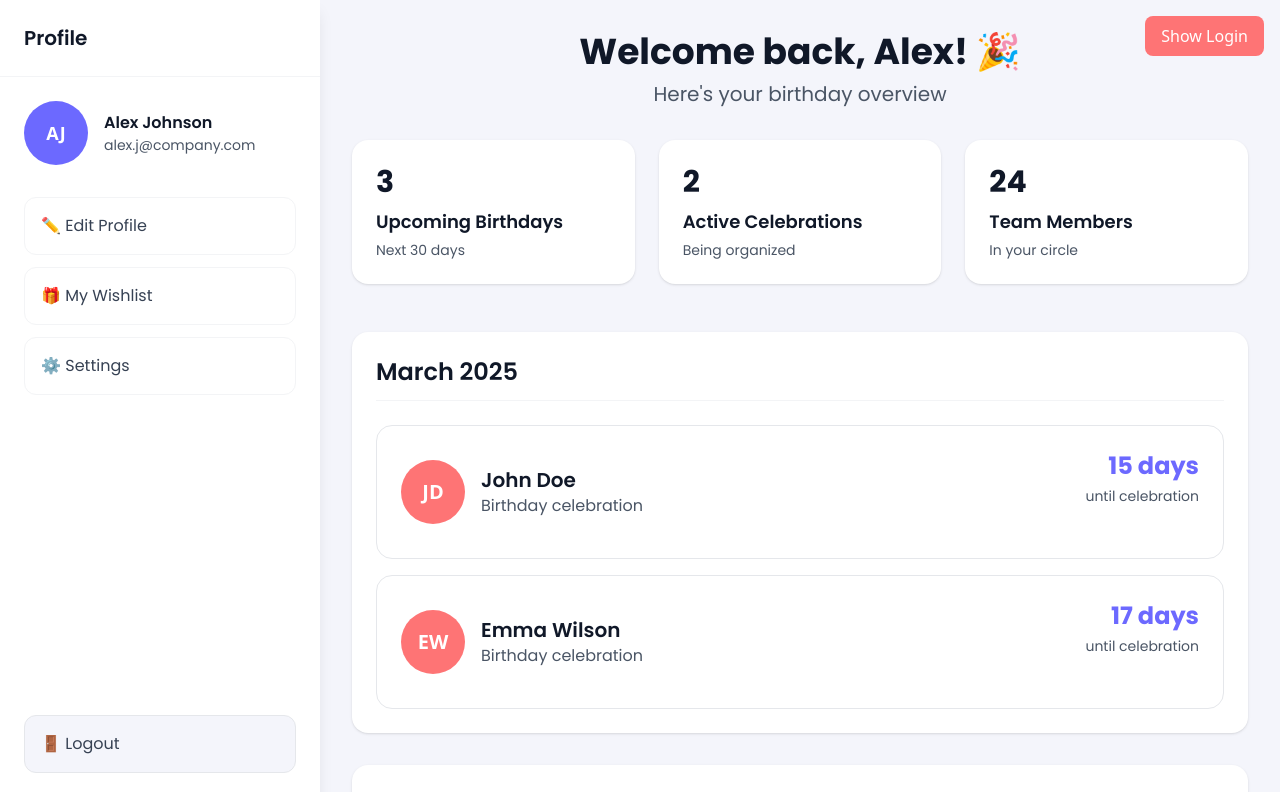
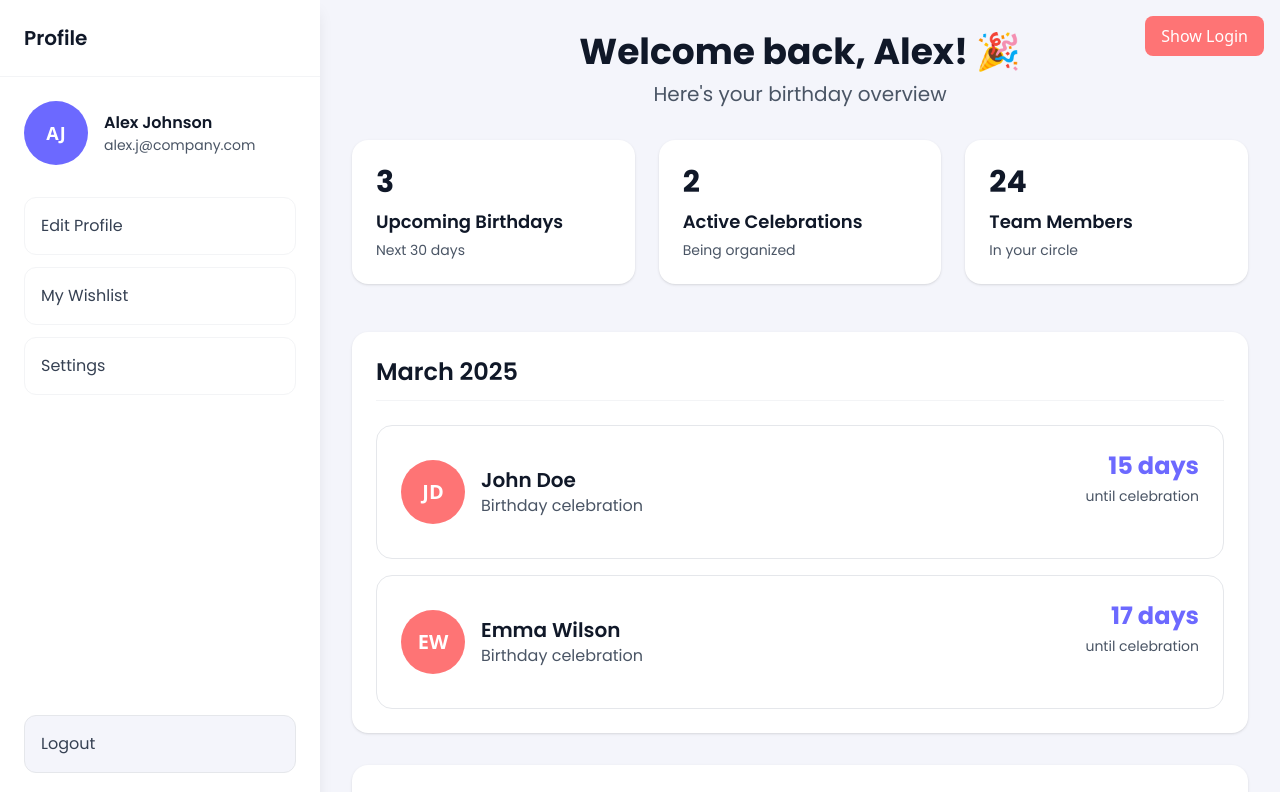
Before and after one commit to filipZlatanovski/symphony-internal-application, a React (Vite) app in the folder front-end/: page / in a window 1280 px wide. Shown: the top 792 px of the page. Built offline with nearby package versions, Linux system fonts and the light colour scheme.

Commit message:
Final touches

```diff
--- a/front-end/src/components/Homepage/Homepage.tsx
+++ b/front-end/src/components/Homepage/Homepage.tsx
@@ -71,13 +71,13 @@ const Homepage = () => {
                 onClick={handleProfileEdit}
                 className="w-full text-left p-4 rounded-xl hover:bg-[#f4f5fb] transition-all font-[Poppins] text-gray-700 border border-gray-100 hover:border-[#6c69ff] hover:scale-105 transform duration-200"
               >
-                ✏️ Edit Profile
+                Edit Profile
               </button>
               <button className="w-full text-left p-4 rounded-xl hover:bg-[#f4f5fb] transition-all font-[Poppins] text-gray-700 border border-gray-100 hover:border-[#fe7475] hover:scale-105 transform duration-200">
-                🎁 My Wishlist
+                My Wishlist
               </button>
               <button className="w-full text-left p-4 rounded-xl hover:bg-[#f4f5fb] transition-all font-[Poppins] text-gray-700 border border-gray-100 hover:border-[#ffbe3d] hover:scale-105 transform duration-200">
-                ⚙️ Settings
+                Settings
               </button>
             </div>
           </div>
@@ -87,7 +87,7 @@ const Homepage = () => {
             onClick={handleLogout}
             className="w-full text-left p-4 rounded-xl bg-[#f4f5fb] hover:bg-red-50 hover:text-red-600 transition-all font-[Poppins] text-gray-700 border border-gray-200 mt-auto hover:scale-105 transform duration-200"
           >
-            🚪 Logout
+            Logout
           </button>
         </div>
       </div>
```
